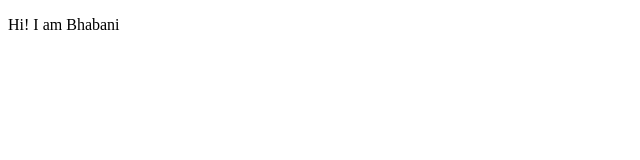
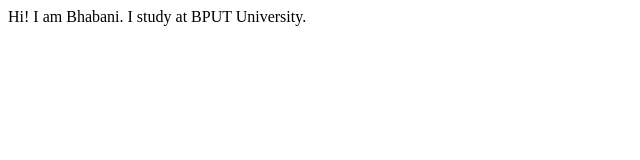
Before and after one commit to Bhabani-Barik/bhabani-shankar-site, a plain HTML site: page index.html in a window 1280 px wide. Shown: the whole page, without its empty margins (0-640 px from the left). Drawn offline with Linux system fonts and the light colour scheme.

Commit message:
update text

```diff
--- a/index.html
+++ b/index.html
@@ -6,6 +6,8 @@
     <title>Bhabani Shankar Barik</title>
 </head>
 <body>
-    <p>Hi! I am Bhabani</p>
+    Hi! I am Bhabani.
+    I study at BPUT University.
+
 </body>
 </html>
```
